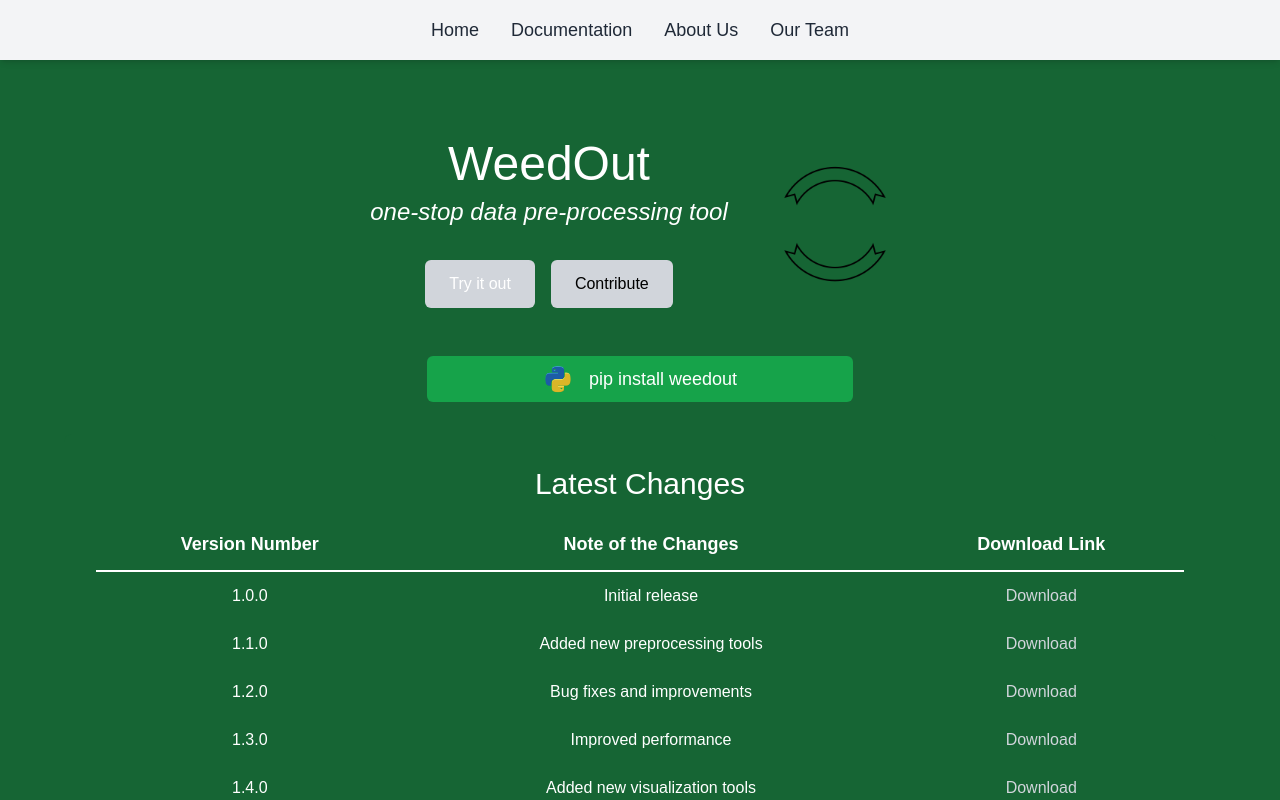
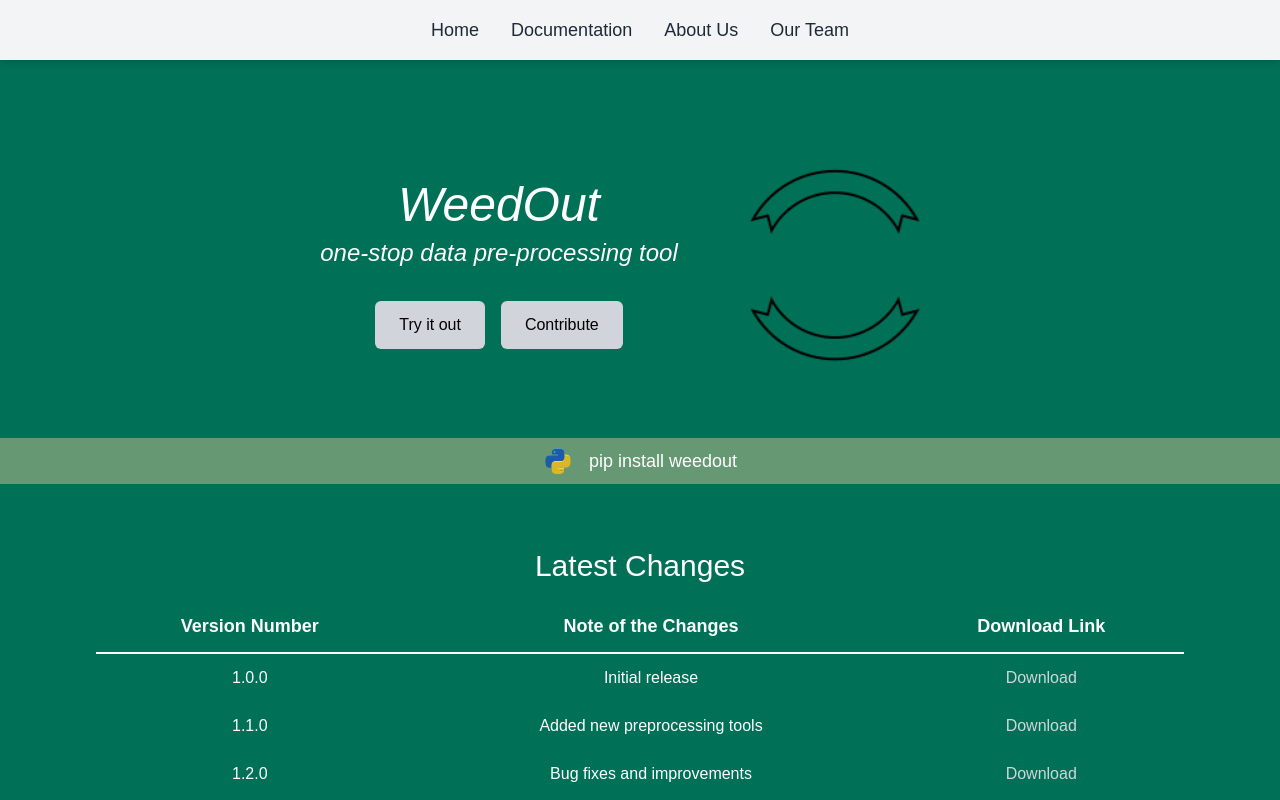
Before and after one commit to uoftweb-admin/weedout-project, a Next.js app in the folder frontend/: page / in a window 1280 px wide. Shown: the top 800 px of the page. Built offline with nearby package versions, Linux system fonts and the light colour scheme.

Commit message:
Final structure Template

```diff
--- a/frontend/app/page.jsx
+++ b/frontend/app/page.jsx
@@ -2,22 +2,25 @@ import Image from "next/image";
 
 export default function Home() {
   return (
-    <div className="bg-green-800 text-white min-h-screen text-center pt-20 pb-20">
+    <div
+      className="text-white min-h-screen text-center pt-20 pb-20"
+      style={{ background: "#007057" }}
+    >
       {/* Header Section */}
       <div className="flex flex-wrap justify-center items-center gap-8">
         {/* Left Content */}
         <div>
-          <h1 className="text-5xl font-italiana mb-2">WeedOut</h1>
+          <h1 className="italic  text-5xl font-italiana mb-2">WeedOut</h1>
           <p className="italic text-2xl font-italiana mb-8">
             one-stop data pre-processing tool
           </p>
           <div>
-            <button className="px-6 py-3 mr-4 bg-gray-300 rounded-md cursor-pointer">
+            <button className="px-6 text-black  py-3 mr-4 bg-gray-300 rounded-md cursor-pointer">
               Try it out
             </button>
             <button className="px-6 py-3 bg-gray-300 rounded-md cursor-pointer">
               <a
-                href="https://github.com/uoftweb-admin/weedout-project"
+                href="https://github.com/rohannair2022/weedout"
                 target="_blank"
                 rel="noopener noreferrer"
                 className="text-black no-underline"
@@ -30,25 +33,33 @@ export default function Home() {
 
         {/* Right Content (Image) */}
         <div>
-          <Image src="/dog.png" alt="WeedOut Logo" width={150} height={150} />
+          <Image src="/dog.png" alt="WeedOut Logo" width={250} height={250} />
         </div>
       </div>
 
       {/* Footer Section */}
-      <div className="flex justify-center items-center mt-12">
-        <div className="flex items-center justify-center bg-green-600 px-4 py-2 rounded-md max-w-[90%] w-1/3">
+      <div
+        className="flex justify-center items-center mt-12"
+        style={{ background: "#669873" }}
+      >
+        <a
+          href="https://pypi.org/project/weedout/"
+          target="_blank"
+          rel="noopener noreferrer"
+          className="flex items-center justify-center px-4 py-2 rounded-md max-w-[90%] w-1/3 hover:bg-opacity-80 transition-all duration-300"
+        >
           <Image
             src="/python-logo.webp"
             alt="Python Logo"
             width={30}
             height={30}
           />
-          <span className="ml-4 text-lg">pip install weedout</span>
-        </div>
+          <span className="ml-4 text-lg text-white">pip install weedout</span>
+        </a>
       </div>
 
       {/* Latest Changes Section */}
-      <div className="bg-green-800 text-white p-8 rounded-lg mt-8 max-w-[90%] mx-auto text-center">
+      <div className="text-white p-8 rounded-lg mt-8 max-w-[90%] mx-auto text-center">
         <h2 className="text-3xl mb-4">Latest Changes</h2>
         <table className="w-full border-collapse">
           <thead>
```
